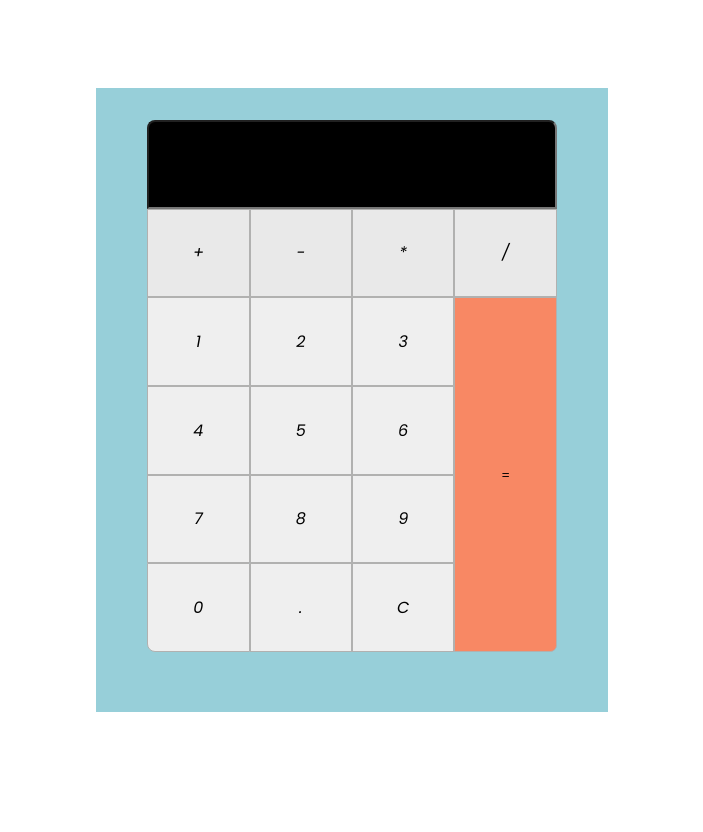
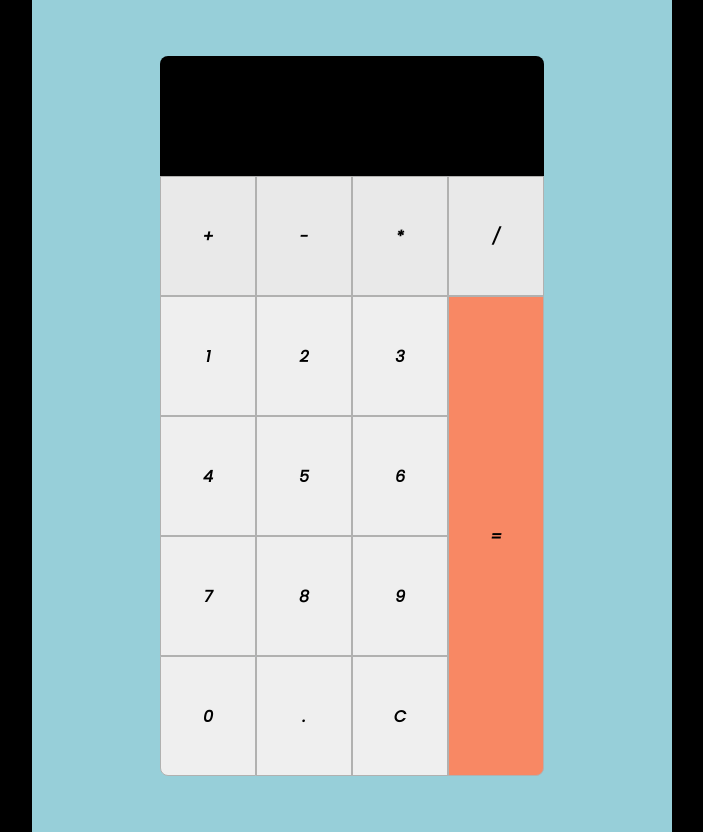
Before and after one commit to Leandra1/projeto1-aula12-05, a plain HTML site: page assets/index.html in a window 1280 px wide. Shown: the whole page, without its empty margins (288-991 px from the left). Before the commit the page ends 800 px from the top, so only its background shows below. Drawn offline with Linux system fonts and the light colour scheme.

Commit message:
envio de codigo

```diff
--- a/assets/index.html
+++ b/assets/index.html
@@ -1,5 +1,6 @@
 <!DOCTYPE html>
 <html lang="pt-br">
+
 <head>
     <meta charset="UTF-8">
     <meta http-equiv="X-UA-Compatible" content="IE=edge">
@@ -7,6 +8,7 @@
     <title>Calculadora</title>
     <link rel="stylesheet" href="style.css">
 </head>
+
 <body>
 
     <div class="calculadora">
@@ -14,16 +16,13 @@
         <div class="estrutura">
 
             <input type="text" id="texto">
-            <p class="print" id="print">  </p>
+            <p class="print" id="print"></p>
 
 
-                <div class="op1"><button class="btn operacao" onclick="operacao('1')">+</button></div>
-                <div class="op2"><button class="btn operacao" onclick="operacao('2')">-</button></div>
-                <div class="op3"><button class="btn operacao" onclick="operacao('3')">*</button></div>
-                <div class="op4"><button class="btn operacao" onclick="operacao('4')">/</button></div>
-
-
-
+                <div class="op1"><button class="btn operacao" onclick="numbers('+')">+</button></div>
+                <div class="op2"><button class="btn operacao" onclick="numbers('-')">-</button></div>
+                <div class="op3"><button class="btn operacao" onclick="numbers('*')">*</button></div>
+                <div class="op4"><button class="btn operacao" onclick="numbers('/')">/</button></div>
 
 
                 <button class="btn btn1" onclick="numbers('1')">1</button>
@@ -37,16 +36,18 @@
                 <button class="btn btn9" onclick="numbers('9')">9</button>
                 <button class="btn btn0" onclick="numbers('0')">0</button>
                 <button class="btn btnponto" onclick="numbers('.')">.</button>
-                <button class="btn btnC">C</button>
+                <button class="btn btnC" onclick="back()">C</button>
 
 
 
-                 <button id="equals">=</button>
+                 <button class="btn" id="equals" onclick="resultado()">=</button>
 
         </div>
 
     </div>
 
-<script src="script.js"></script>
+    <script src="script.js"></script>
+
 </body>
+
 </html>
--- a/assets/script.js
+++ b/assets/script.js
@@ -1,23 +1,21 @@
 
-var num1
-var num2
 function numbers(number){
 
     var num = document.getElementById('print').innerHTML
 
     var aux = document.getElementById('print').innerHTML= num+number
 
-    document.getElementById('print').innerHTML = aux
+}
 
-    num1 = parseInt(aux)
+function back(){
 
+    document.getElementById('print').innerHTML= " "
 
 }
 
 
-function operacao(op){
+function resultado(){
 
-    document.getElementById('print').innerHTML= num1 + ' + '
-    //num2 = document.getElementById('print').innerHTML.split()
-    //ver a questão do segundo numero da operação usando o split e ver como usar split pelo link do slide de js do gsa
+    var result = document.getElementById('print').innerHTML
+    document.getElementById('print').innerHTML =  eval(result)
 }
--- a/assets/style.css
+++ b/assets/style.css
@@ -9,14 +9,14 @@ body{
     display: flex;
     align-items: center;
     justify-content: center;
-
+    background: black;
 }
 
 .calculadora{
 
-    width: 40%;
+    width: 50vw;
     background: #97cfd9;
-    height: 70%;
+    height: 100vh;
     padding-top: 2em;
     padding-bottom: 2em;
     display: flex;
@@ -41,11 +41,13 @@ body{
 
 .estrutura{
 
-    width: 80%;
-    height: 95%;
+    width: 30vw;
+    height: 90vh;
     display: grid;
     grid-template-columns: repeat(4,1fr);
     grid-template-rows: repeat(6,1fr);
+    position: relative;
+    top: 3.5em;
 
 }
 
@@ -55,6 +57,7 @@ body{
     grid-column-end: 5;
     grid-row-start: 1;
     grid-row-end: 2;
+    border:none;
     border-top-left-radius: .5em;
     border-top-right-radius: .5em;
     font-family: 'Poppins', sans-serif;
@@ -75,8 +78,10 @@ body{
     width: 100%;
     height: 100%;
     font-family: 'Poppins', sans-serif;
+    font-weight: 600;
     font-size: 1em;
     border: 1px solid #b1b1b0;
+    cursor: pointer;
 }
 
 .btn0{
@@ -90,7 +95,6 @@ body{
     grid-column-end: 5;
     grid-row-start: 3;
     grid-row-end: 7;
-    border: 1px solid #b1b1b0;
     background: #f88864;
     border-end-end-radius: .5em;
 }
```
